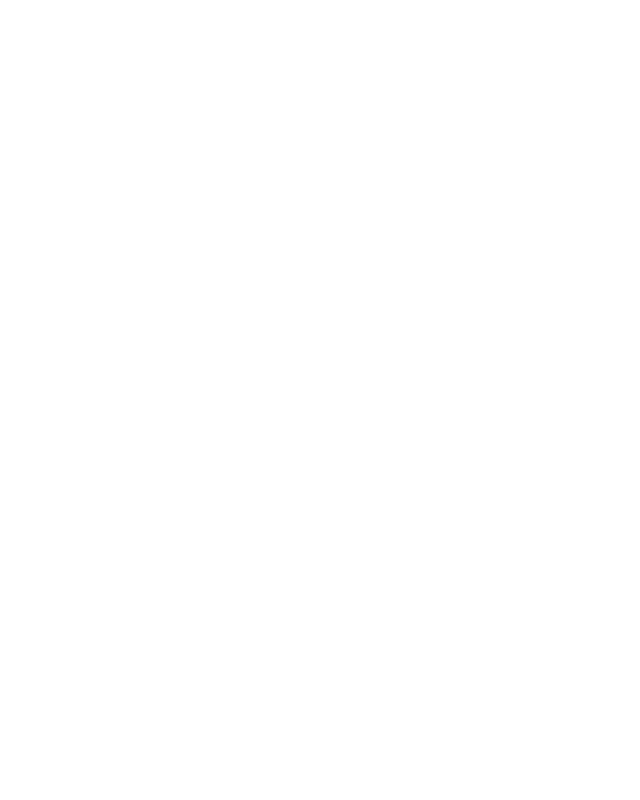
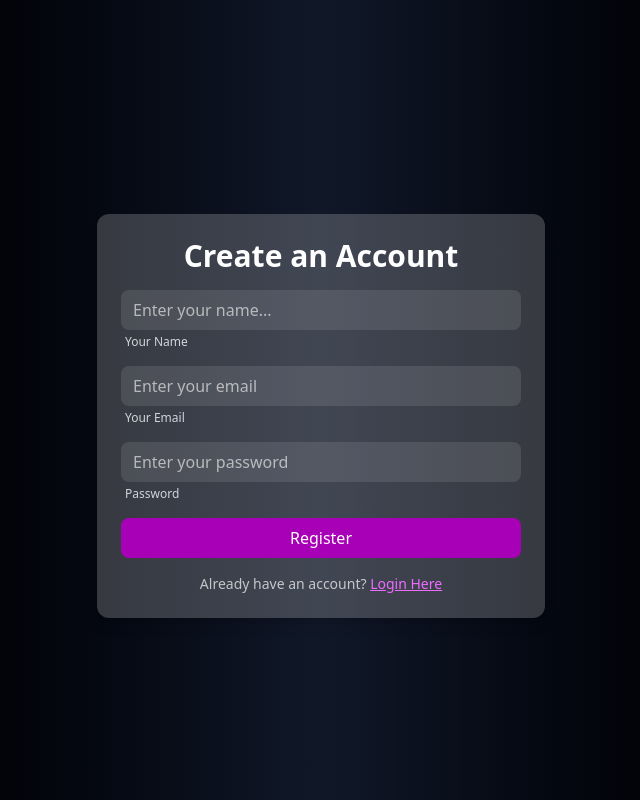
Before and after one commit to Anukul-rai/Login-auth, a React (Vite) app: page /register in a window 1280 px wide. Shown: the whole page, without its empty margins (319-959 px from the left). Built offline with nearby package versions, Linux system fonts and the light colour scheme.

Commit message:
add changes

```diff
--- a/package.json
+++ b/package.json
@@ -13,6 +13,7 @@
     "@tailwindcss/vite": "^4.1.11",
     "react": "^19.1.0",
     "react-dom": "^19.1.0",
+    "react-router-dom": "^7.6.3",
     "tailwindcss": "^4.1.11"
   },
   "devDependencies": {
--- a/src/App.jsx
+++ b/src/App.jsx
@@ -1,9 +1,18 @@
-import React from 'react'
+import {BrowserRouter as Router,Routes,Route} from 'react-router-dom'
+import Home from './pages/Home'
+import Login from './components/Login'
+import Register from './components/Register'
 
 function App() {
   return (
-    <div>
-      <h1 className='text-3xl text-white'>Login/Register</h1>
+    <div className='bg-gradient-to-br from-pink-800 to-white/90 min-h-screen'>
+    <Router>
+      <Routes>
+        <Route path='/' element={<Home/>}/>
+        <Route path='/login' element={<Login/>}/>
+        <Route path='/register' element={<Register/>}/>
+      </Routes>
+    </Router>
     </div>
   )
 }
--- /dev/null
+++ b/src/components/Authform.jsx
@@ -0,0 +1,11 @@
+import React from 'react'
+
+function Authform() {
+  return (
+    <div>
+
+    </div>
+  )
+}
+
+export default Authform
--- /dev/null
+++ b/src/components/Login.jsx
@@ -0,0 +1,11 @@
+import React from 'react'
+
+function Login() {
+  return (
+    <div>
+      <h1>Login</h1>
+    </div>
+  )
+}
+
+export default Login
--- /dev/null
+++ b/src/components/Navbar.jsx
@@ -0,0 +1,12 @@
+import React from 'react'
+
+function
+() {
+  return (
+    <div>
+
+    </div>
+  )
+}
+
+export default
--- /dev/null
+++ b/src/components/Register.jsx
@@ -0,0 +1,50 @@
+import { Link } from 'react-router-dom';
+
+function Register() {
+  return (
+    <div className='flex items-center justify-center min-h-screen bg-gradient-to-r from-black via-gray-900 to-black'>
+      <div className='flex flex-col p-6 mt-8 bg-white/20 rounded-xl gap-4 w-full max-w-md mx-4 shadow-lg'>
+        <h1 className='text-3xl font-semibold text-white text-center'>Create an Account</h1>
+        <div className='flex flex-col gap-4'>
+          <div className='flex flex-col'>
+            <input
+              type='text'
+              placeholder='Enter your name...'
+              className='px-3 py-2 rounded-lg bg-white/10 text-white placeholder-white/60 focus:outline-none w-full'
+            />
+            <label className='ml-1 text-xs text-gray-300 mt-1'>Your Name</label>
+          </div>
+          <div className='flex flex-col'>
+            <input
+              type='email'
+              placeholder='Enter your email'
+              className='px-3 py-2 rounded-lg bg-white/10 text-white placeholder-white/60 focus:outline-none w-full'
+            />
+            <label className='ml-1 text-xs text-gray-300 mt-1'>Your Email</label>
+          </div>
+          <div className='flex flex-col'>
+            <input
+              type='password'
+              placeholder='Enter your password'
+              className='px-3 py-2 rounded-lg bg-white/10 text-white placeholder-white/60 focus:outline-none w-full'
+            />
+            <label className='ml-1 text-xs text-gray-300 mt-1'>Password</label>
+          </div>
+          <button
+            className='bg-fuchsia-700 hover:bg-fuchsia-800 text-white font-medium py-2 rounded-lg transition duration-300'
+          >
+            Register
+          </button>
+        </div>
+        <p className='text-sm text-center text-white/70'>
+          Already have an account?{' '}
+          <Link to='/login' className='underline text-fuchsia-400 hover:text-fuchsia-200'>
+            Login Here
+          </Link>
+        </p>
+      </div>
+    </div>
+  );
+}
+
+export default Register;
--- a/src/index.css
+++ b/src/index.css
@@ -1,4 +1,4 @@
 @import "tailwindcss";
 html{
-  color: white;
+  color: black;
 }
--- /dev/null
+++ b/src/pages/Dashboard.jsx
@@ -0,0 +1,11 @@
+import React from 'react'
+
+function Dashboard() {
+  return (
+    <div>
+
+    </div>
+  )
+}
+
+export default Dashboard
--- /dev/null
+++ b/src/pages/Home.jsx
@@ -0,0 +1,11 @@
+import React from 'react'
+
+function Home() {
+    return (
+        <>
+        <h1>HOme</h1>
+        </>
+    )
+}
+
+export default Home
```
Also changed, not shown: 1 other file (tests, documents, lock files or other folders).
